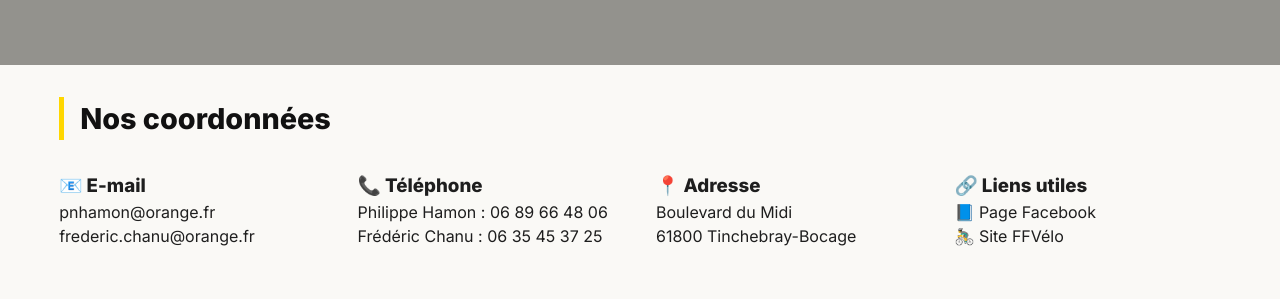
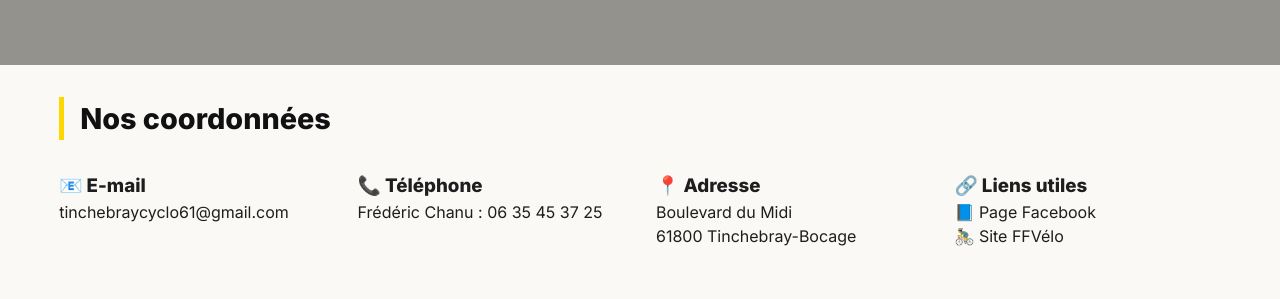
Before and after one commit to fredchanu/TinchebrayCyclo, a plain HTML site: page contact.html in a window 1280 px wide. Shown: the part 501-800 px from the top of the page. Drawn offline with Linux system fonts and the light colour scheme.

Commit message:
modif mail

```diff
--- a/contact.html
+++ b/contact.html
@@ -94,12 +94,10 @@ styles.css">
       <div class="contact-grid">
         <div>
           <h3>📧 E-mail</h3>
-          <p><a href="mailto:pnhamon@orange.fr">pnhamon@orange.fr</a></p>
-          <p><a href="mailto:frederic.chanu@orange.fr">frederic.chanu@orange.fr</a></p>
+          <p><a href="mailto:tinchebraycyclo61@gmail.com">tinchebraycyclo61@gmail.com</a></p>
         </div>
         <div>
           <h3>📞 Téléphone</h3>
-          <p>Philippe Hamon : <a href="tel:+33689664806">06 89 66 48 06</a></p>
           <p>Frédéric Chanu : <a href="tel:+33635453725">06 35 45 37 25</a></p>
         </div>
         <div>
```
